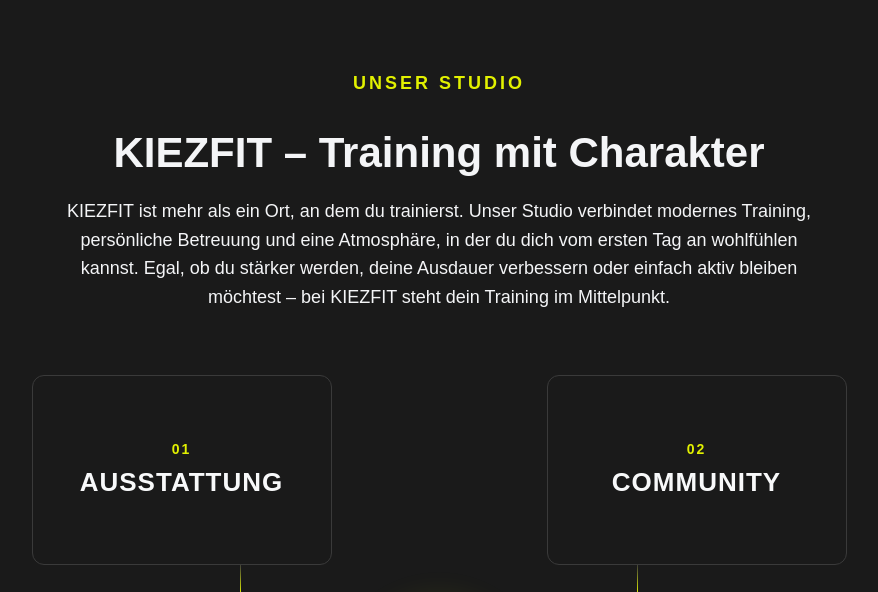
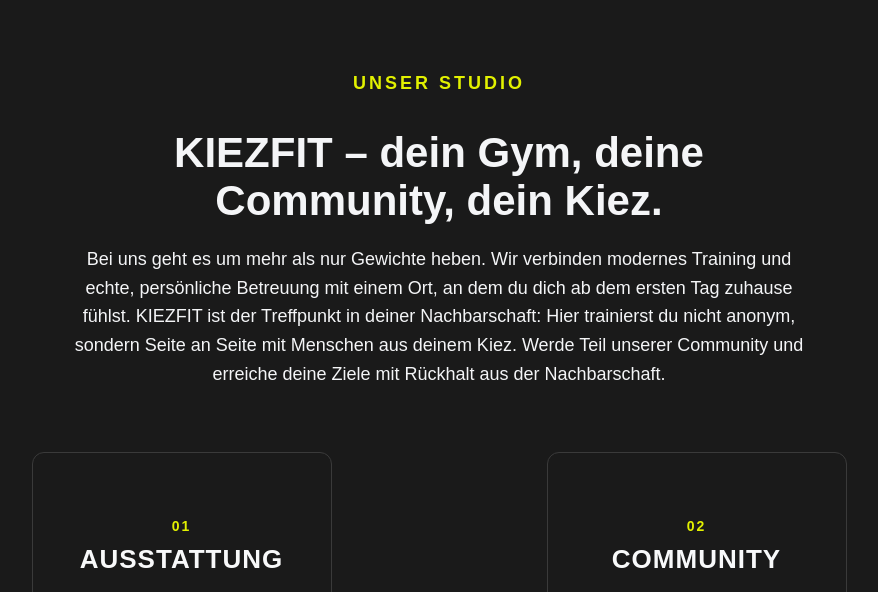
Before and after one commit to pXr-dev/KIEZFIT, a plain HTML site: page index.html in a window 1280 px wide. Shown: the part 720-1312 px from the top of the page, without its empty margins (201-1079 px from the left). Drawn offline with Linux system fonts and the light colour scheme.

Commit message:
feat: integrate local kiez identity

```diff
--- a/index.html
+++ b/index.html
@@ -103,16 +103,16 @@
         </p>
 
         <h2>
-            KIEZFIT – Training mit Charakter
+            KIEZFIT – dein Gym, deine Community, dein Kiez.
         </h2>
 
         <p>
-            KIEZFIT ist mehr als ein Ort, an dem du trainierst.
-            Unser Studio verbindet modernes Training, persönliche
-            Betreuung und eine Atmosphäre, in der du dich vom ersten
-            Tag an wohlfühlen kannst. Egal, ob du stärker werden,
-            deine Ausdauer verbessern oder einfach aktiv bleiben
-            möchtest – bei KIEZFIT steht dein Training im Mittelpunkt.
+            Bei uns geht es um mehr als nur Gewichte heben. Wir verbinden
+            modernes Training und echte, persönliche Betreuung mit einem Ort,
+            an dem du dich ab dem ersten Tag zuhause fühlst. KIEZFIT ist der
+            Treffpunkt in deiner Nachbarschaft: Hier trainierst du nicht anonym,
+            sondern Seite an Seite mit Menschen aus deinem Kiez. Werde Teil unserer
+            Community und erreiche deine Ziele mit Rückhalt aus der Nachbarschaft.
         </p>
 
     </div>
@@ -658,7 +658,8 @@
 
                 <p>
                     Du hast Fragen zu unserem Studio, den Kursen oder
-                    einer Mitgliedschaft? Wir helfen dir gerne weiter.
+                    einer Mitgliedschaft? Wir helfen dir gerne weiter –
+                    persönlich, unkompliziert und direkt vor Ort.
                 </p>
 
             </div>
```
